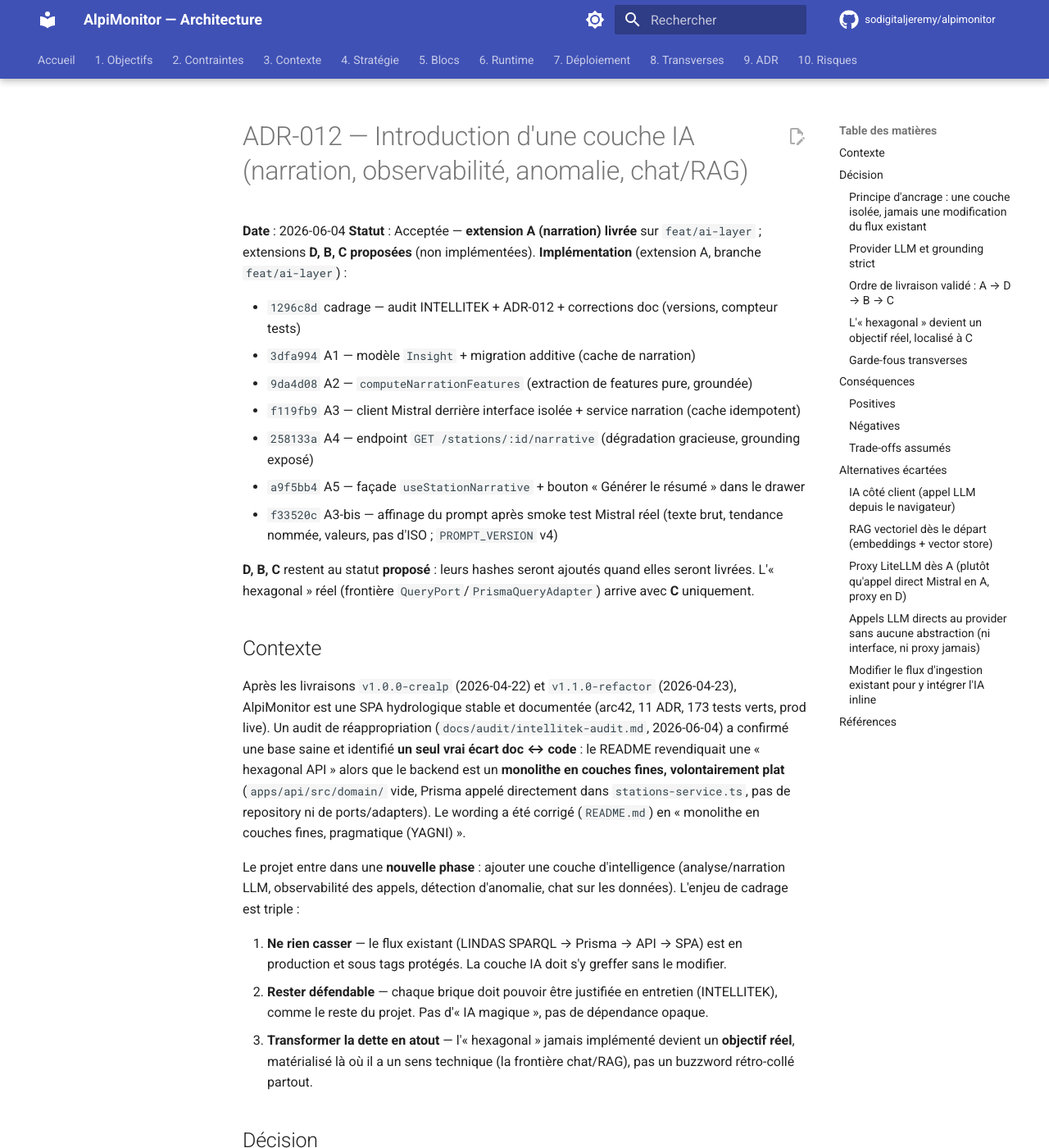
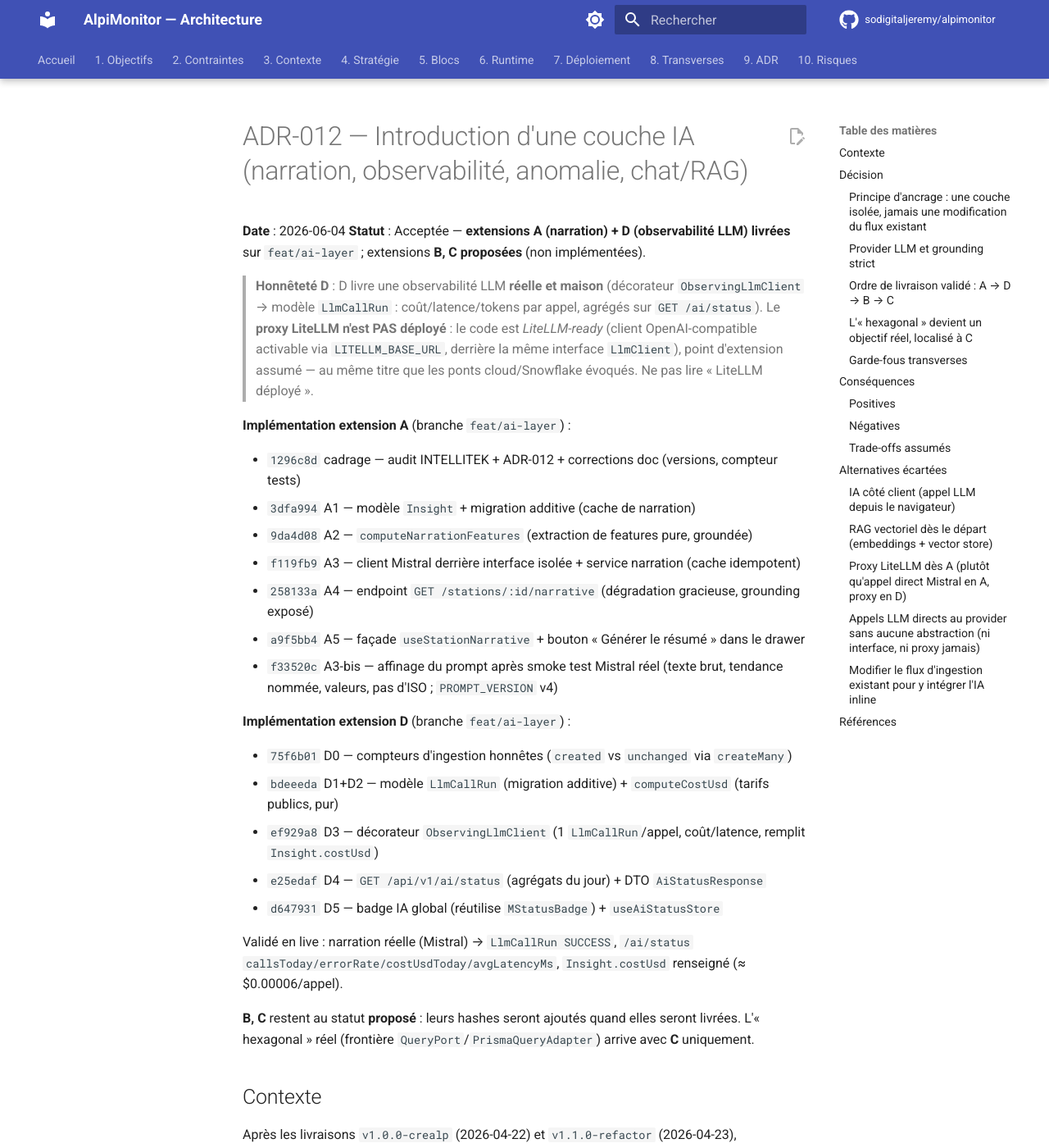
Before and after one commit to sodigitaljeremy/alpimonitor, an MkDocs documentation site: the page built from docs/09-architectural-decisions/adr-012.md, in a window 1280 px wide and 1400 px high. Shown: the whole window at 82% size. Built offline with MkDocs 1.6.1 and Material for MkDocs 9.7.7, drawn with Linux system fonts in a browser that asks for light colours; comment, search, counter and statistics services are not loaded.

Commit message:
docs: close AI extension D — observability, /ai/status, honest LiteLLM wording (D6)
- ADR-012: status 'A+D livrées; B/C proposées' + D0-D5 hashes + explicit honesty note
  (real in-house observability; LiteLLM proxy NOT deployed, only LiteLLM-ready)
- backend §5: /ai/status endpoint, ObservingLlmClient decorator, honest ingestion
  counters (created vs unchanged); persistence: LlmCallRun + measurementsUnchangedCount
- CLAUDE.md: pickup → extension B (anomaly; seed Valais enrichment just before B/C),
  test count 243 (132 API + 111 web), real prod series imported in dev

Doc-only. docs:lint 0 error.

```diff
--- a/docs/09-architectural-decisions/adr-012.md
+++ b/docs/09-architectural-decisions/adr-012.md
@@ -1,8 +1,11 @@
 # ADR-012 — Introduction d'une couche IA (narration, observabilité, anomalie, chat/RAG)
 
 **Date** : 2026-06-04
-**Statut** : Acceptée — **extension A (narration) livrée** sur `feat/ai-layer` ; extensions **D, B, C proposées** (non implémentées).
-**Implémentation** (extension A, branche `feat/ai-layer`) :
+**Statut** : Acceptée — **extensions A (narration) + D (observabilité LLM) livrées** sur `feat/ai-layer` ; extensions **B, C proposées** (non implémentées).
+
+> **Honnêteté D** : D livre une observabilité LLM **réelle et maison** (décorateur `ObservingLlmClient` → modèle `LlmCallRun` : coût/latence/tokens par appel, agrégés sur `GET /ai/status`). Le **proxy LiteLLM n'est PAS déployé** : le code est *LiteLLM-ready* (client OpenAI-compatible activable via `LITELLM_BASE_URL`, derrière la même interface `LlmClient`), point d'extension assumé — au même titre que les ponts cloud/Snowflake évoqués. Ne pas lire « LiteLLM déployé ».
+
+**Implémentation extension A** (branche `feat/ai-layer`) :
 
 - `1296c8d` cadrage — audit INTELLITEK + ADR-012 + corrections doc (versions, compteur tests)
 - `3dfa994` A1 — modèle `Insight` + migration additive (cache de narration)
@@ -12,7 +15,17 @@
 - `a9f5bb4` A5 — façade `useStationNarrative` + bouton « Générer le résumé » dans le drawer
 - `f33520c` A3-bis — affinage du prompt après smoke test Mistral réel (texte brut, tendance nommée, valeurs, pas d'ISO ; `PROMPT_VERSION` v4)
 
-**D, B, C** restent au statut **proposé** : leurs hashes seront ajoutés quand elles seront livrées. L'« hexagonal » réel (frontière `QueryPort`/`PrismaQueryAdapter`) arrive avec **C** uniquement.
+**Implémentation extension D** (branche `feat/ai-layer`) :
+
+- `75f6b01` D0 — compteurs d'ingestion honnêtes (`created` vs `unchanged` via `createMany`)
+- `bdeeeda` D1+D2 — modèle `LlmCallRun` (migration additive) + `computeCostUsd` (tarifs publics, pur)
+- `ef929a8` D3 — décorateur `ObservingLlmClient` (1 `LlmCallRun`/appel, coût/latence, remplit `Insight.costUsd`)
+- `e25edaf` D4 — `GET /api/v1/ai/status` (agrégats du jour) + DTO `AiStatusResponse`
+- `d647931` D5 — badge IA global (réutilise `MStatusBadge`) + `useAiStatusStore`
+
+Validé en live : narration réelle (Mistral) → `LlmCallRun SUCCESS`, `/ai/status` `callsToday/errorRate/costUsdToday/avgLatencyMs`, `Insight.costUsd` renseigné (≈ $0.00006/appel).
+
+**B, C** restent au statut **proposé** : leurs hashes seront ajoutés quand elles seront livrées. L'« hexagonal » réel (frontière `QueryPort`/`PrismaQueryAdapter`) arrive avec **C** uniquement.
 
 ## Contexte
 
```
Also changed, not shown: CLAUDE.md (+5 -5 lines), docs/05-building-block-view/backend.md (+6 -3 lines), docs/05-building-block-view/persistence.md (+3 -2 lines), docs/09-architectural-decisions/index.md (+2 -2 lines).
